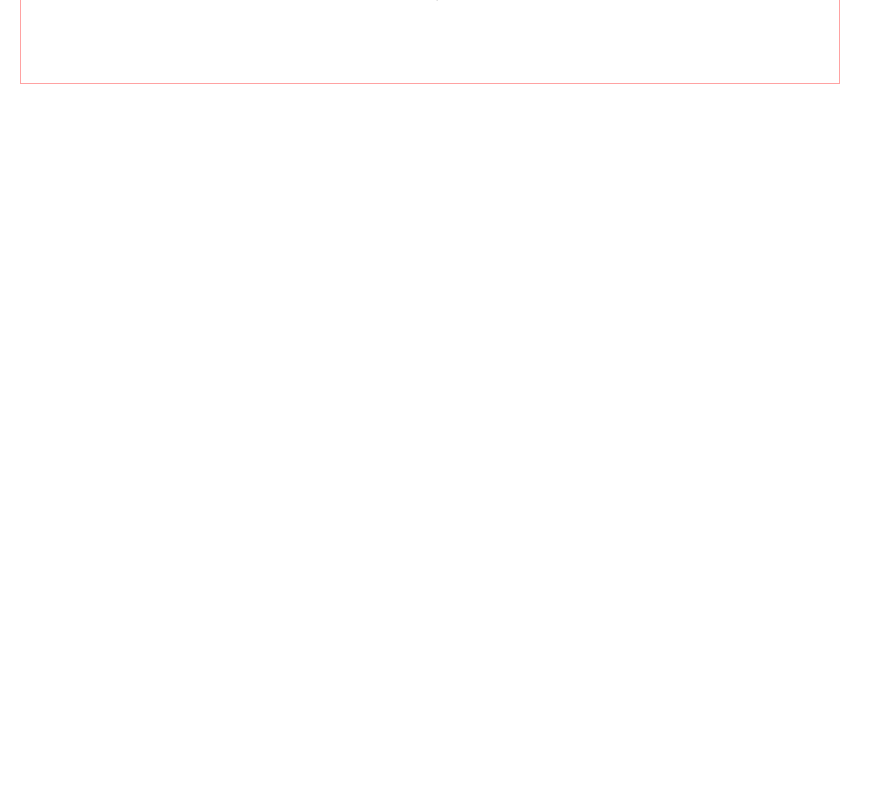
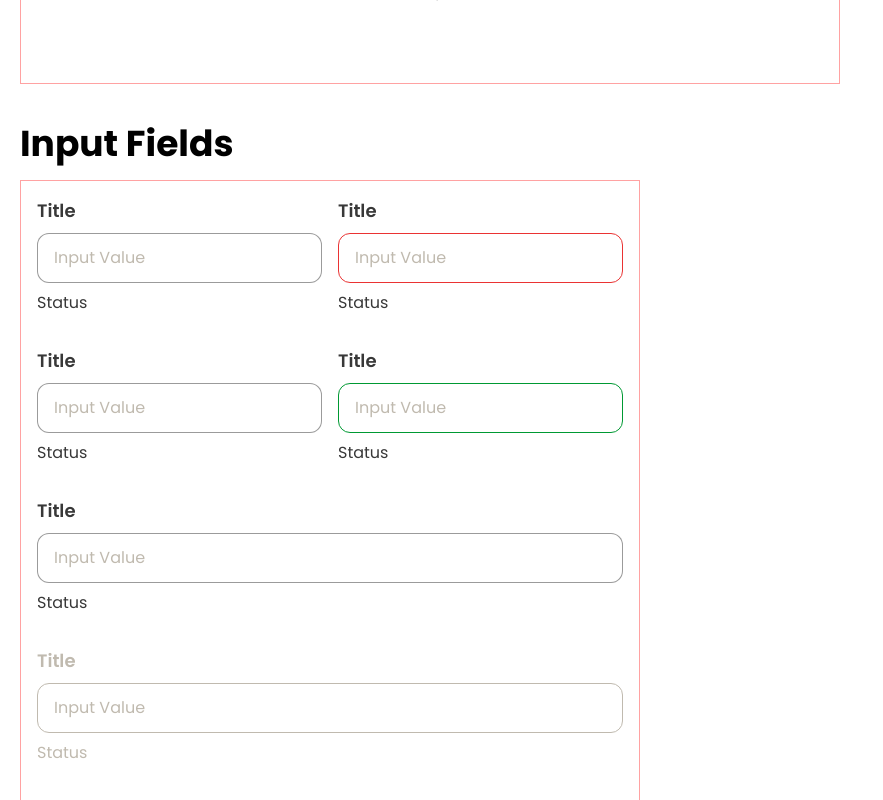
Before and after one commit to SOS-KBMDSI/frontendsos, a Next.js app: page /ds in a window 1280 px wide. Shown: the part 1920-2720 px from the top of the page, without its empty margins (0-883 px from the left). Before the commit the page ends 2068 px from the top, so only its background shows below. Built offline with nearby package versions, Linux system fonts and the light colour scheme.

Commit message:
style: combine input to design system and complete the design system all

```diff
--- a/src/feature/ds/container/DesignContainer.tsx
+++ b/src/feature/ds/container/DesignContainer.tsx
@@ -6,6 +6,7 @@ import Dropdowns from "../components/Dropdowns";
 import Badges from "../components/Badges";
 import ProgressIndicators from "../components/ProgressIndicators";
 import TaskCards from "../components/TaskCards";
+import Inputs from "../components/Inputs";
 
 const DesignContainer = () => {
   return (
@@ -18,6 +19,7 @@ const DesignContainer = () => {
       <ProgressIndicators />
       <Badges />
       <TaskCards />
+      <Inputs />
     </main>
   );
 };
```
Also changed, not shown: 1 other file (tests, documents, lock files or other folders).
